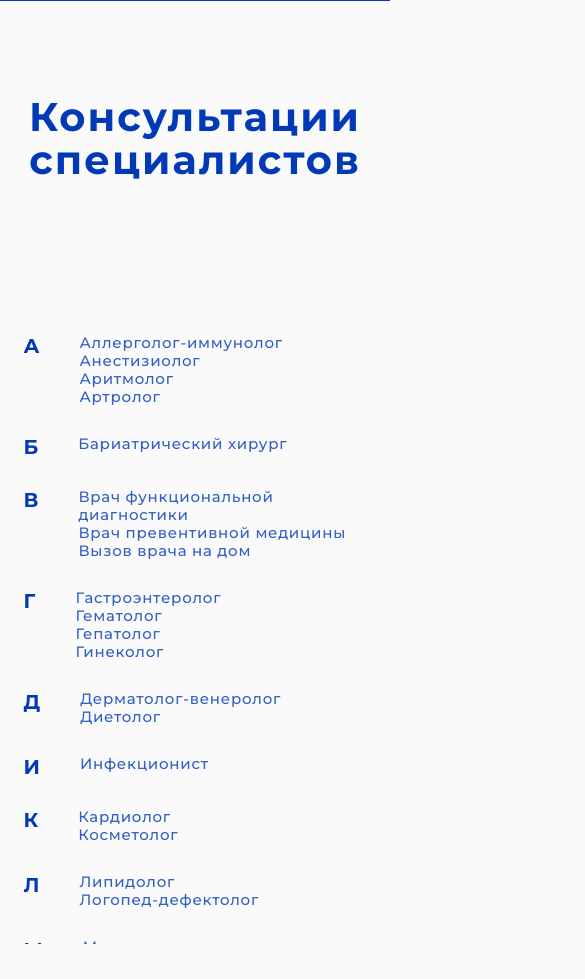
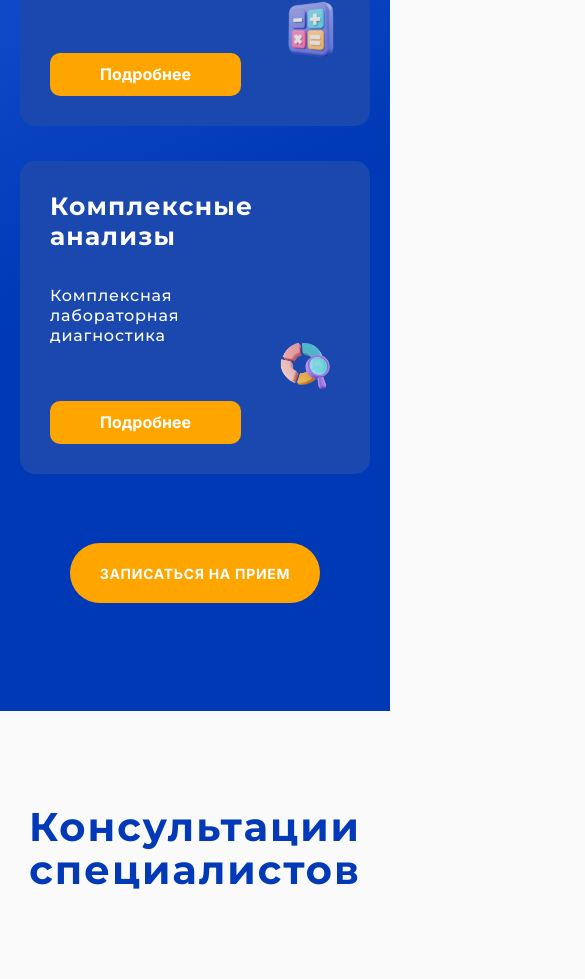
Before and after one commit to Az1mzhan/dna-clinic-reboot, a React (Vite) app: page /services in a window 390 px wide. Shown: the part 1018-1997 px from the top of the page, 585 px wide, since content can reach past the window. Built offline with nearby package versions, Linux system fonts and the light colour scheme.

Commit message:
Services page refactoring

```diff
--- a/src/App.css
+++ b/src/App.css
@@ -157,9 +157,6 @@ hr {
 }
 
 @media screen and (max-width: 1024px) {
-    h1, h2, h3, h4, h5, h6, p, a {
-        padding-inline: 10px;
-    }
 
     .pageTitle {
         font-size: 40px;
--- a/src/components/menu-section/menuSection.module.css
+++ b/src/components/menu-section/menuSection.module.css
@@ -1,11 +1,11 @@
 .menuSection {
     max-width: 1115px;
-    display: flex;
-    flex-flow: column wrap;
-    row-gap: 29px;
-    column-gap: 43px;
-    margin-top: 41px;
-    overflow: hidden;
+    display: grid;
+    grid-template-columns: repeat(3, 1fr);
+    grid-row-gap: 0px;
+    grid-column-gap: 20px;
+    align-items: center;
+    padding: 0px 20px;
 }
 
 .letterSection {
@@ -28,30 +28,25 @@
     flex-direction: column;
 }
 
-@media (max-width: 1058px) {
+@media (max-width: 870px) {
     .menuSection{
-        height: 826px;
+        grid-template-columns: repeat(2, 1fr);
+        grid-row-gap: 23px;
+        width: max-content;
+        margin-bottom: 200px;
     }
     .letterSection{
-        width: 196px;
+        max-width: 295px;
     }
 }
 
-@media (max-width: 710px) {
+@media (max-width: 622px) {
     .menuSection{
-        height: 975px;
+        display: block;
+        height: max-content !important;
+        margin-bottom: 0px;
     }
     .letterSection{
-        width: 196px;
+        margin-bottom: 30px !important;
     }
 }
-
-@media (max-width: 461px) {
-    .menuSection{
-        height: max-content;
-        flex-wrap: nowrap;
-    }
-    .letterSection{
-        width: 100%;
-    }
-}
--- a/src/layout/navbar/navbar.module.css
+++ b/src/layout/navbar/navbar.module.css
@@ -4,7 +4,7 @@
     display: flex;
     justify-content: center;
     align-items: center;
-    background-color: rgba(0, 0, 0, 0.2);
+    background-color: rgb(0 46 146);
     position: absolute;
     z-index: 10;
 }
@@ -87,7 +87,7 @@
         width: 100%;
         display: flex;
         flex-direction: column;
-        background-color: rgba(0, 0, 0, 0.2);
+        background-color: rgb(0 46 146);
         z-index: 11;
         opacity: 0;
         pointer-events: none;
@@ -99,7 +99,7 @@
         width: 100%;
         display: flex;
         flex-direction: column;
-        background-color: rgba(0, 0, 0, 0.2);
+        background-color: rgb(0 46 146);
         z-index: 11;
         opacity: 1;
         pointer-events: all;
--- a/src/pages/MainPage.tsx
+++ b/src/pages/MainPage.tsx
@@ -3,10 +3,10 @@ import { IntroductorySection } from "../components/introductory-section/Introduc
 import { HealthReminding } from "../components/health-reminding/HealthReminding";
 import { ServicesSection } from "../components/services-section/ServicesSection";
 import { MakeAppointmentSection } from "../components/make-appointment-section/MakeAppointmentSection";
-import { useMediaQuery } from 'usehooks-ts';
+import { useMediaQuery } from "usehooks-ts";
 
 const MainPage: FC = () => {
-  const smallScreen = useMediaQuery('(max-width: 1024px)')
+  const smallScreen = useMediaQuery("(max-width: 1024px)");
   return (
     <>
       <IntroductorySection />
--- a/src/pages/services-page/ServicesPage.tsx
+++ b/src/pages/services-page/ServicesPage.tsx
@@ -98,10 +98,8 @@ const ServicesPage: FC = () => {
             </p>
           </div>
           <ReactPlayer
-            url="https://www.youtube.com/watch?v=Uj9rSaILKAM"
+            url="https://www.youtube.com/watch?v=u31qwQUeGuM&pp=ygURcGxhY2Vob2xkZXIgdmlkZW8%3D"
             controls={true}
-            width={557}
-            height={378}
           />
         </div>
       </div>
--- a/src/pages/services-page/servicesPage.module.css
+++ b/src/pages/services-page/servicesPage.module.css
@@ -2,6 +2,7 @@
     display: flex;
     flex-direction: column;
     align-items: center;
+    overflow-x: hidden;
 }
 
 .container > h1, .container > h2, .container h3, .container p {
@@ -59,13 +60,13 @@
     margin-top: 72px;
 }
 
-.miniCardsContainer, .miniCard {
-    display: flex;
-}
-
 .miniCardsContainer {
     gap: 23px;
     margin-top: 29px;
+    flex-wrap: wrap;
+    display: flex;
+    justify-content: center;
+    padding: 0px 20px;
 }
 
 .miniCard {
@@ -75,6 +76,7 @@
     gap: 23px;
     padding-inline: 6px;
     align-items: center;
+    display: flex;
     border-radius: 10px;
 }
 
@@ -90,11 +92,14 @@
     display: flex;
     gap: 35px;
     margin-top: 48px;
+    flex-wrap: wrap;
+    justify-content: center;
+    padding: 0px 20px;
 }
 
 .analysisActionCard {
     box-sizing: border-box;
-    width: 525px;
+    max-width: 525px;
     height: 288px;
     padding: 0 38px 0 56px;
     border-radius: 15px;
@@ -142,14 +147,27 @@
 
 .ourLaboratoryMainContent {
     display: flex;
+    padding: 0px 20px;
+    flex-wrap: wrap;
+    justify-content: center;
     gap: 17px;
     margin-bottom: 126px;
     font-family: "Montserrat", sans-serif;
 }
 
-.ourLaboratoryMainContent > div, .html5-video-player {
+.ourLaboratoryMainContent > div {
+    max-width: 557px;
+    width: 100%;
+    height: max-content;
     border-radius: 10px;
     transform: translateZ(0);
+}
+.ourLaboratoryMainContent > div:last-child {
+    border-radius: 10px;
+    overflow: hidden;
+    max-width: 557px;
+    width: 100% !important;
+    height: 360px;
 }
 
 .ourLaboratoryTextContainer {
@@ -163,11 +181,15 @@
 
 .groupsContainer {
     display: flex;
+    padding: 0px 20px;
+    flex-wrap: wrap;
+    justify-content: center;
     gap: 36px;
 }
 
 .analysesGroup {
-    width: 258px;
+    max-width: 258px;
+    width: 100%;
     height: 177px;
     padding: 15px 19px;
     border-radius: 15px;
@@ -264,3 +286,22 @@
         font-size: 40px;
     }
 }
+
+@media screen and (max-width: 536px) {
+    .analysisActionCard{
+        padding: 30px;
+        width: 100%;
+        height: max-content;
+    }
+    .analysisActionCardTitle{
+        margin-top: 0;
+    }
+    .analysisActionCard img{
+        width: 70px;
+        height: auto;
+        object-fit: contain;
+    }
+    .analysisActionCardMainContent{
+        justify-content: space-between;
+    }
+}
```
